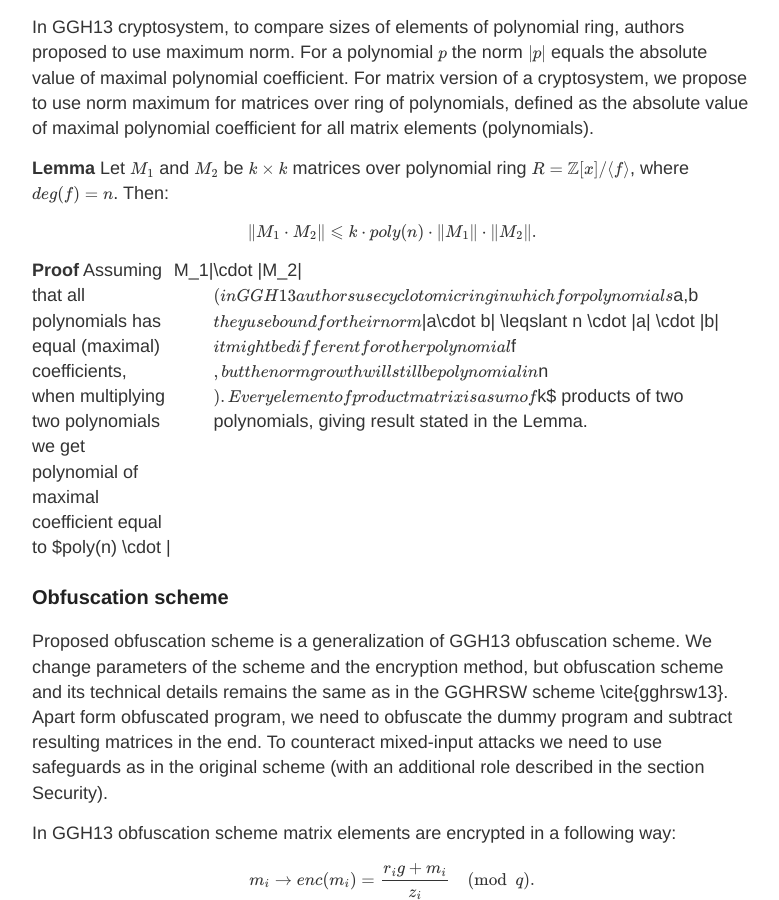
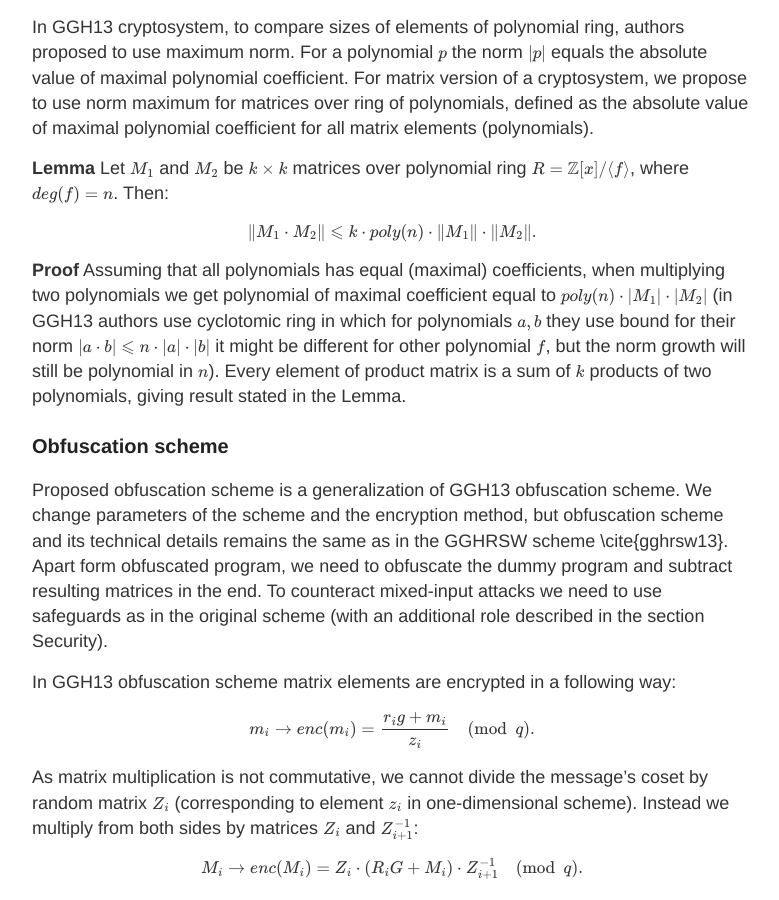
Before and after one commit to keIpie/keIpie.github.io, a Jekyll site: the page built from obf/_posts/2021-3-17-ggh13matrix.md, in a window 1280 px wide and 900 px high, scrolled down 2804 px. Shown: the whole window, without its empty margins (248-1027 px from the left). Built offline with Jekyll 4.4.1, drawn with Linux system fonts in a browser that asks for light colours; formulas are drawn with MathJax 3.

Commit message:
ggh13mat popr

```diff
--- a/obf/_posts/2021-3-17-ggh13matrix.md
+++ b/obf/_posts/2021-3-17-ggh13matrix.md
@@ -63,7 +63,7 @@ In GGH13 cryptosystem, to compare sizes of elements of polynomial ring, authors
 
 $$\| M_1 \cdot M_2 \| \leqslant k \cdot poly(n) \cdot \| M_1 \| \cdot \| M_2 \|.$$
 
-**Proof**  Assuming that all polynomials has equal (maximal) coefficients, when multiplying two polynomials we get polynomial of maximal coefficient equal to $poly(n) \cdot \||M_1\|| \cdot \|M_2\|$ (in GGH13 authors use cyclotomic ring in which for polynomials $a,b$ they use bound for their norm $\|a\cdot b\| \leqslant n \cdot \|a\| \cdot \|b\|$ it might be different for other polynomial $f$, but the norm growth will still be polynomial in $n$). Every element of product matrix is a sum of $k$ products of two polynomials, giving result stated in the Lemma.
+**Proof**  Assuming that all polynomials has equal (maximal) coefficients, when multiplying two polynomials we get polynomial of maximal coefficient equal to $poly(n) \cdot \|M_1\| \cdot \|M_2\|$ (in GGH13 authors use cyclotomic ring in which for polynomials $a,b$ they use bound for their norm $\|a\cdot b\| \leqslant n \cdot \|a\| \cdot \|b\|$ it might be different for other polynomial $f$, but the norm growth will still be polynomial in $n$). Every element of product matrix is a sum of $k$ products of two polynomials, giving result stated in the Lemma.
 
 ### Obfuscation scheme
 
```
